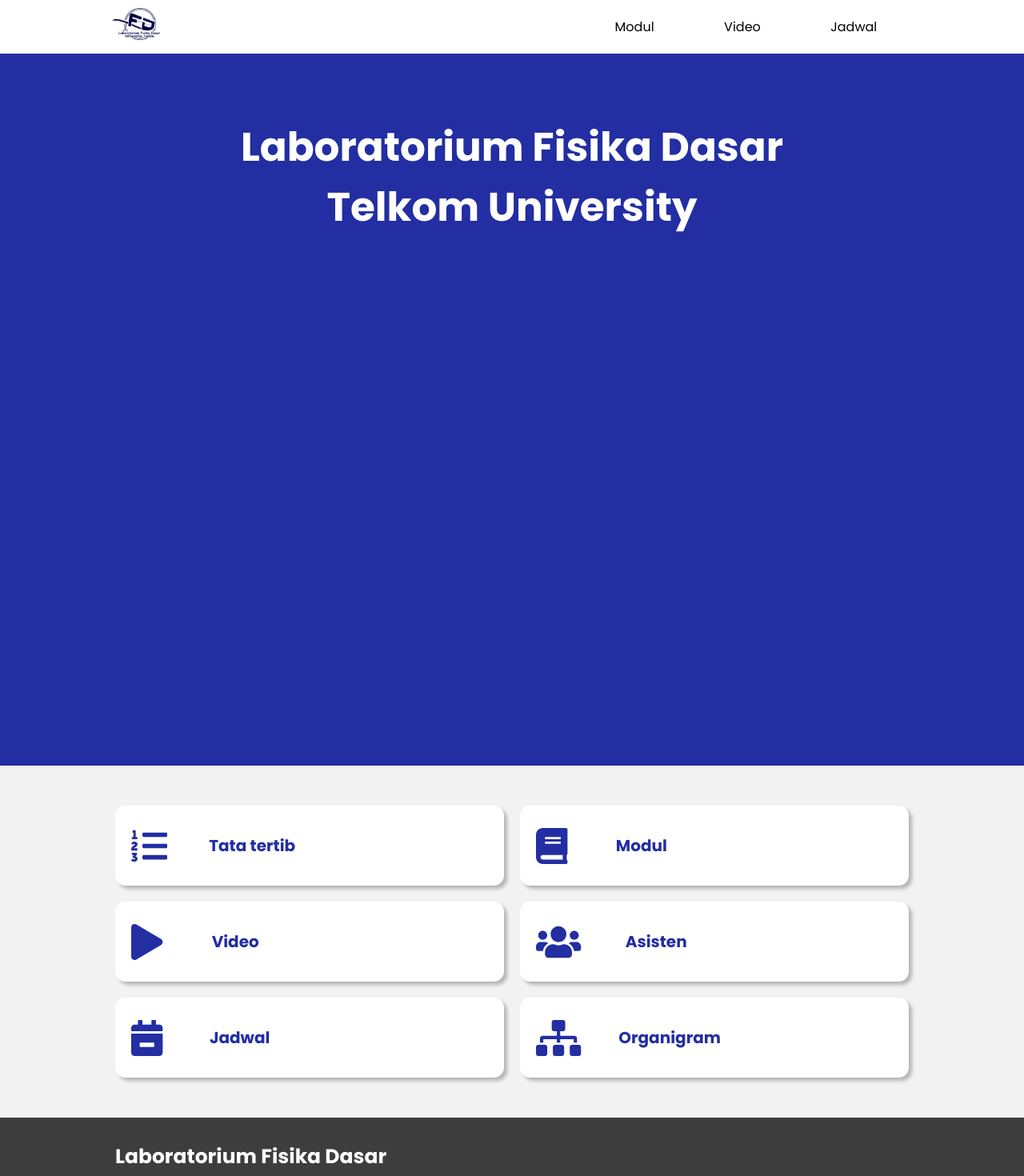
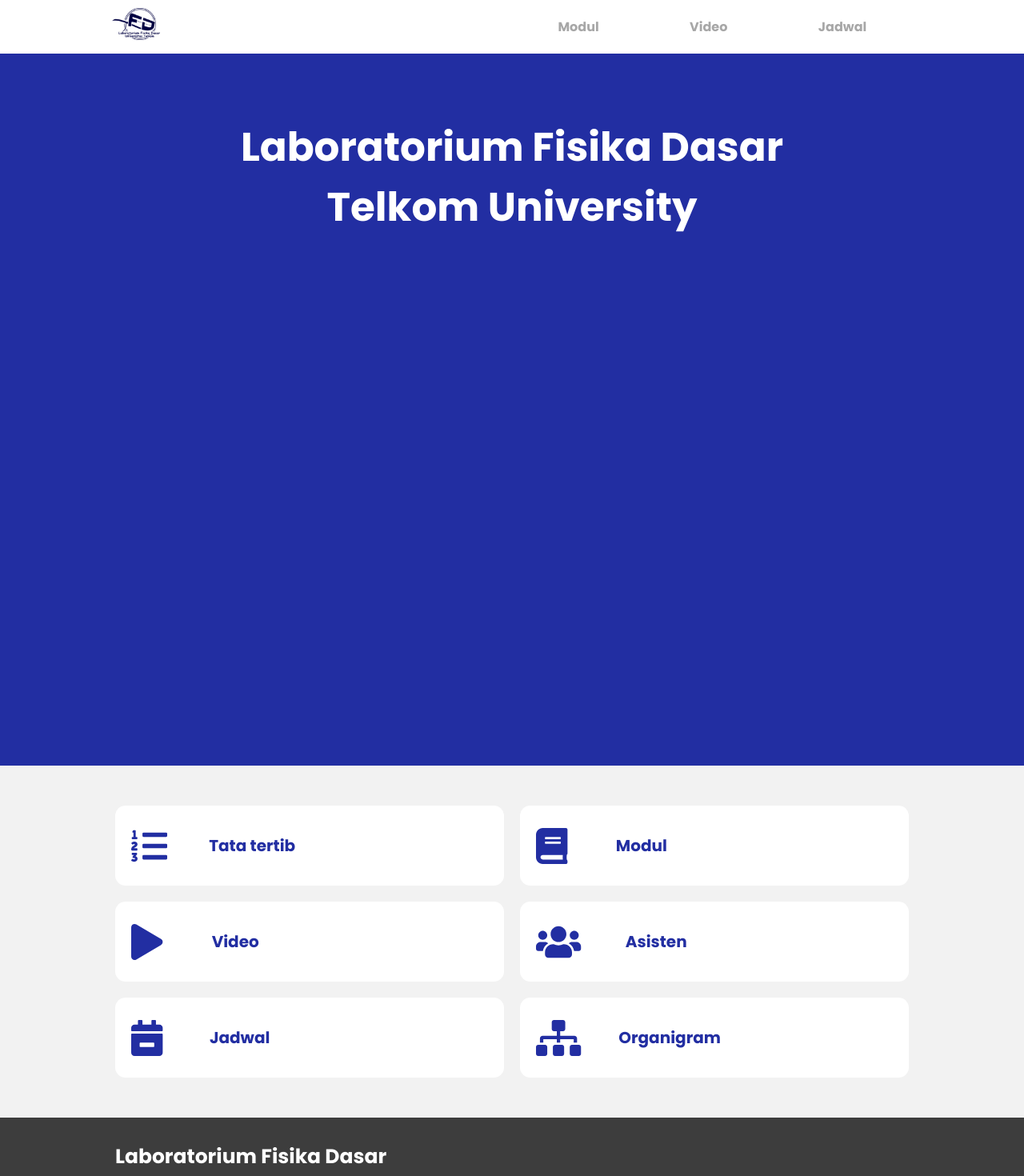
Before and after one commit to izzuzantyaf/fisdasweb, a React (Create React App) app: page / in a window 1280 px wide. Shown: the top 1470 px of the page at 80% size. Built offline with nearby package versions, Linux system fonts and the light colour scheme.

Commit message:
add hover effect to nav item and menu card

```diff
--- a/package.json
+++ b/package.json
@@ -18,7 +18,7 @@
   },
   "scripts": {
     "start": "react-scripts start",
-    "build": "CI= react-scripts build",
+    "build": "react-scripts build",
     "test": "react-scripts test",
     "eject": "react-scripts eject"
   },
--- a/src/components/menu-card/menu-card.css
+++ b/src/components/menu-card/menu-card.css
@@ -4,8 +4,12 @@
     width: 100%;
     border-radius: 0.8em;
     background-color: white;
+    /* box-shadow: 4px 4px 4px rgba(0, 0, 0, 0.25); */
+    color: #222EA2;
+}
+
+.menu-card-hover {
     box-shadow: 4px 4px 4px rgba(0, 0, 0, 0.25);
-    color: #222EA2;
 }
 
 .menu-card .icon {
--- a/src/components/menu/menu.jsx
+++ b/src/components/menu/menu.jsx
@@ -7,6 +7,16 @@
 import { menu as menuArr } from '../../contents/menu'
 
 class Template extends React.Component {
+
+    componentDidMount() {
+        const menuList = Array.from(document.querySelectorAll('.menu-card'))
+        menuList.map(menuCard => menuCard.addEventListener('mouseenter', e => {
+            e.target.classList.add('menu-card-hover')
+        }))
+        menuList.map(menuCard => menuCard.addEventListener('mouseleave', e => {
+            e.target.classList.remove('menu-card-hover')
+        }))
+    }
 
     render() {
         const menuList = menuArr.map(menu => <Link to={menu.link} style={{ textDecoration: 'none' }}> <MenuCard data={menu} /> </Link>)
--- a/src/components/navbar/navbar.css
+++ b/src/components/navbar/navbar.css
@@ -24,6 +24,18 @@
     display: flex;
     justify-content: space-around;
     flex-grow: 1;
+}
+
+.navbar .container .navigation .nav-item {
+    padding: 5px 20px 5px 20px;
+    color: rgb(167, 167, 167);
+    border-radius: 0.7rem;
+    font-weight: bold;
+}
+
+.navbar .container .navigation .nav-item-hover {
+    background-color: #e9e9e9;
+    color: rgb(97, 97, 97);
 }
 
 
--- a/src/components/navbar/navbar.jsx
+++ b/src/components/navbar/navbar.jsx
@@ -7,9 +7,23 @@
 
 class Navbar extends React.Component {
 
+    componentDidMount() {
+        const navItems = Array.from(document.querySelectorAll('.navigation .nav-item'))
+        navItems.map(navItem => navItem.addEventListener('mouseenter', e => {
+            e.target.classList.add('nav-item-hover')
+        }))
+        navItems.map(navItem => navItem.addEventListener('mouseleave', e => {
+            e.target.classList.remove('nav-item-hover')
+        }))
+    }
+
     render() {
         const menuInNavbar = ['Modul', 'Jadwal', 'Video']
-        const menuList = menuArr.filter(menu => menuInNavbar.includes(menu.name)).map(menu => <Link to={menu.link} style={{ textDecoration: 'none', color: 'black' }}><span>{menu.name}</span></Link>)
+        const menuList = menuArr
+            .filter(menu => menuInNavbar.includes(menu.name))
+            .map(menu =>
+                <Link to={menu.link} style={{ textDecoration: 'none', color: 'black' }}><span className="nav-item">{menu.name}</span></Link>
+            )
         return (
             <section className="navbar">
                 <div className="container">
```
